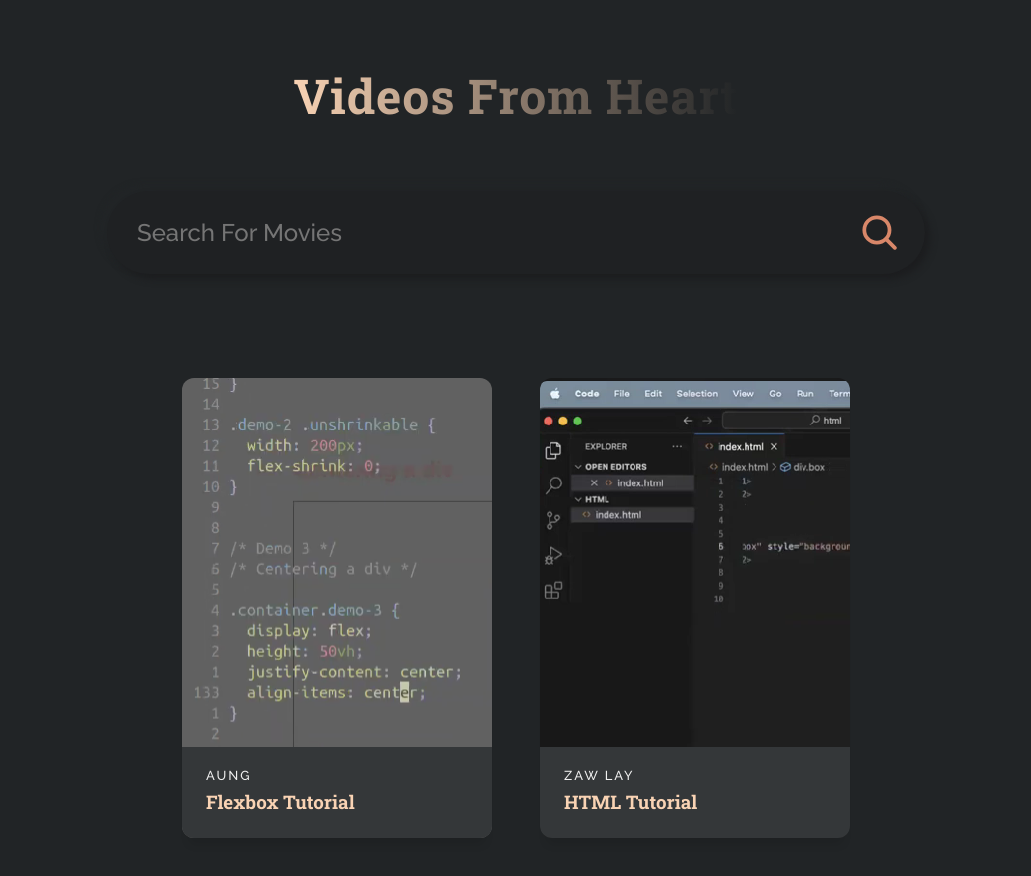
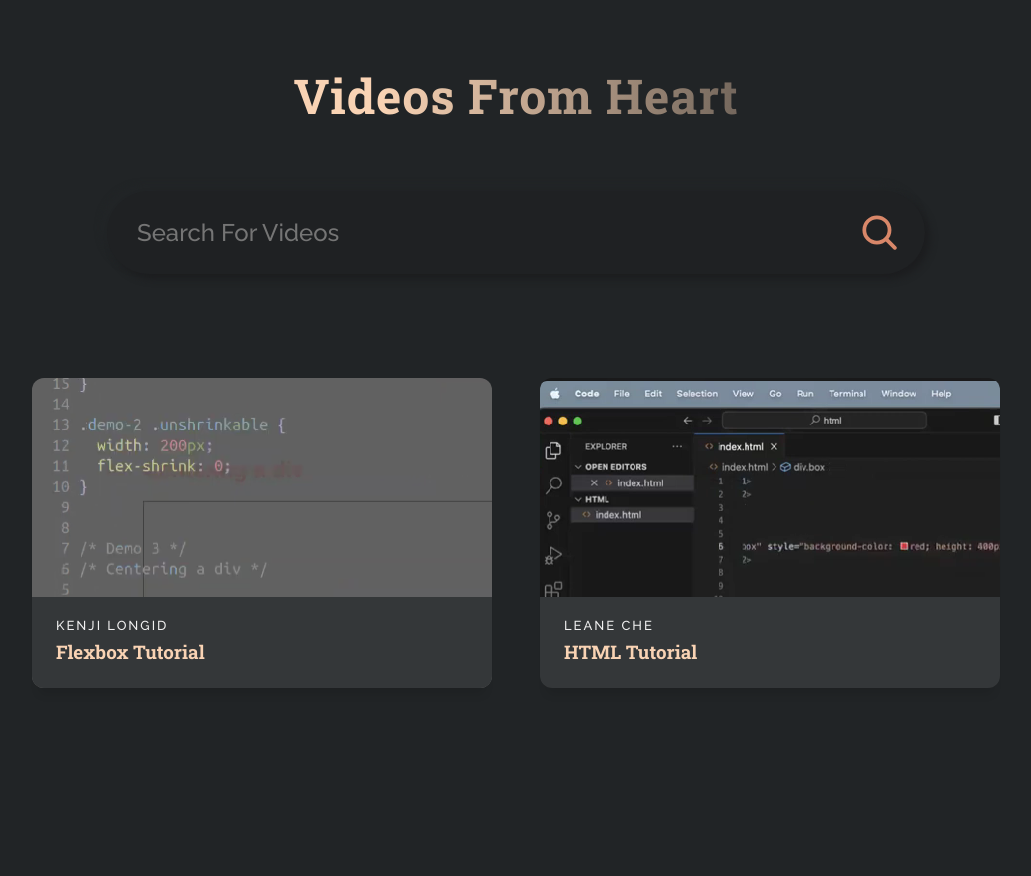
Before and after one commit to PCC-Forum-App/React-Video-App, a React (Vite) app: page / in a window 1280 px wide. Shown: the top 876 px of the page, without its empty margins (124-1155 px from the left). After the commit the page ends 800 px from the top, so only its background shows below. Built offline with nearby package versions, Linux system fonts and the light colour scheme.

Commit message:
Initial to develop branch. Real-time search and Card Hyperlink Implemented.

```diff
--- a/src/App.css
+++ b/src/App.css
@@ -31,8 +31,8 @@ h1 {
   letter-spacing: 0.9px;
   background: linear-gradient(
     90deg,
-    rgba(249, 211, 180, 1) 0%,
-    rgba(249, 211, 180, 0) 100%
+    rgba(249, 211, 180, 1) 20%,
+    rgba(249, 211, 180, 0) 150%
   );
   background-clip: text;
   -webkit-background-clip: text;
@@ -115,8 +115,8 @@ h1 {
 }
 
 .movie {
-  width: 310px;
-  height: 460px;
+  width: 460px;
+  height: 310px;
   margin: 1.5rem;
 
   position: relative;
--- a/src/App.tsx
+++ b/src/App.tsx
@@ -8,7 +8,7 @@ const API_URL = "http://www.omdbapi.com/?i=tt3896198&apikey=7313d1fb";
 const myVideos = [
   {
     Title: "Flexbox Tutorial",
-    Channel: "Aung",
+    Channel: "Kenji Longid",
     Thumbnail: "src/assets/CSS Team Thumbnail.png",
     Type: "YouTube Video",
     Year: "2024",
@@ -16,7 +16,7 @@ const myVideos = [
   },
   {
     Title: "HTML Tutorial",
-    Channel: "Zaw lay",
+    Channel: "Leane Che",
     Thumbnail: "src/assets/HTML Team Thumbnail.png",
     Type: "YouTube Video",
     Year: "2024",
@@ -64,9 +64,12 @@ function App() {
 
       <div className="search">
         <input
-          placeholder="Search For Movies"
+          placeholder="Search For Videos"
           value={searchTerm}
-          onChange={(e) => setSearchTerm(e.target.value)}
+          onChange={(e) => {
+            setSearchTerm(e.target.value)
+            searchVideos(e.target.value)
+          }}
         />
         <img
           src={SearchIcon}
--- a/src/VideoCard.tsx
+++ b/src/VideoCard.tsx
@@ -2,26 +2,26 @@ import React from "react";
 
 interface Props {
   videoCard: {
-    Title: String;
-    Channel?: String;
-    Link: String;
+    Title: string;
+    Channel?: string;
+    Link: string;
     Thumbnail?: string;
   };
 }
 
 const VideoCard = ({ videoCard }: Props) => {
   return (
-    <div className="movie">
+    <a className="movie" href={videoCard.Link} target="_blank">
       <div>
         <p>{videoCard.Title}</p>
       </div>
-      <img src={videoCard.Thumbnail} alt="" />
+      <img src={videoCard.Thumbnail} alt={videoCard.Title} />
       <div></div>
       <div>
         <span>{videoCard.Channel}</span>
         <h3>{videoCard.Title}</h3>
       </div>
-    </div>
+    </a>
   );
 };
 
```
